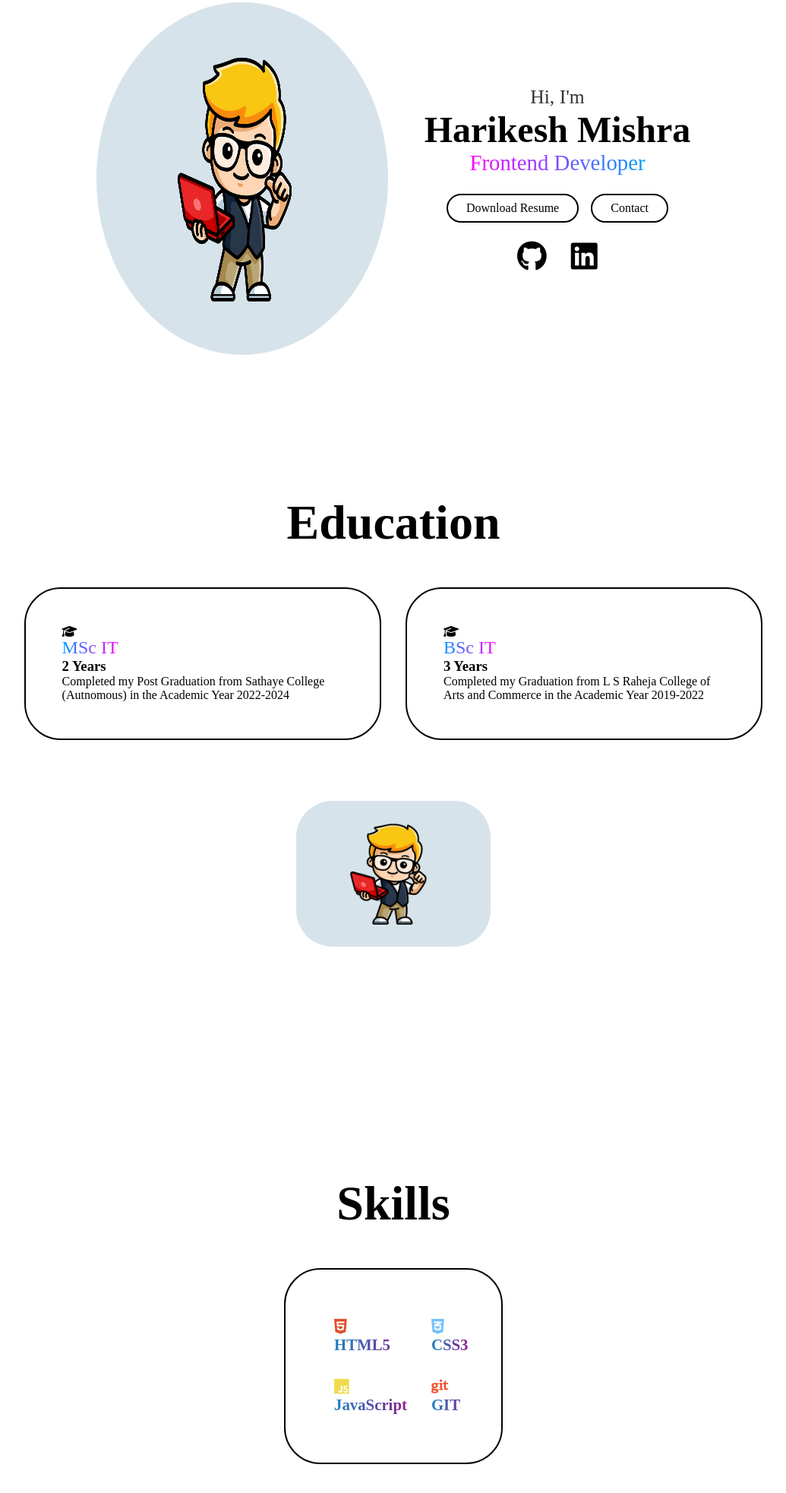
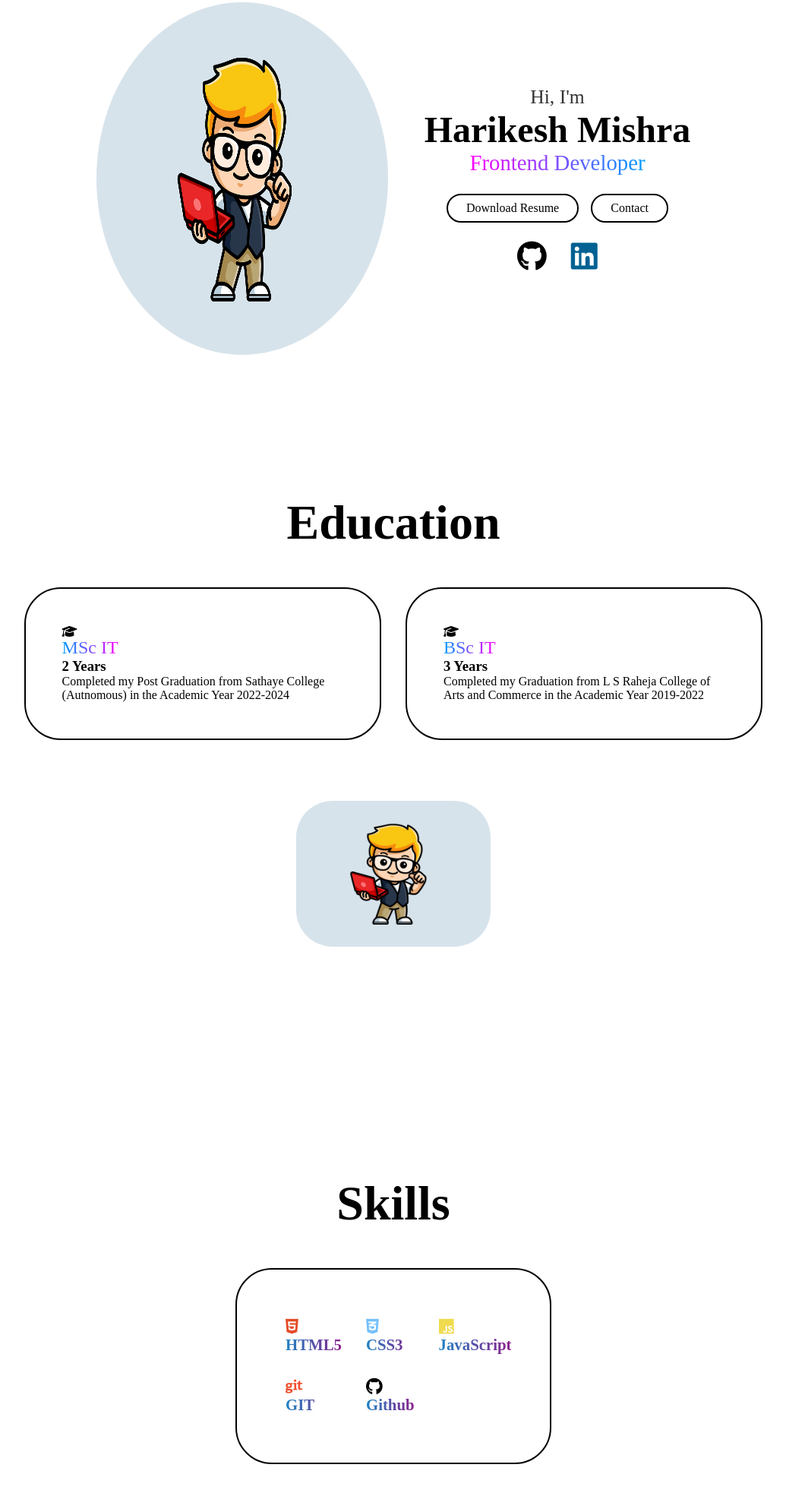
Before and after one commit to Harikesh666/Portfolio, a plain HTML site: page index.html in a window 1280 px wide. Shown: the part 197-2162 px from the top of the page at 76% size, without its empty margins (122-1157 px from the left). Drawn offline with Linux system fonts and the light colour scheme.

Commit message:
added github as a skill

```diff
--- a/index.html
+++ b/index.html
@@ -56,7 +56,7 @@
                 <div class="socials">
                     <a href="https://github.com/Harikesh666" target="_blank"><i class="fa-brands fa-github"></i></a>
                     <a href="https://www.linkedin.com/in/harikesh-mishra/" target="_blank"><i
-                            class="fa-brands fa-linkedin"></i></a>
+                            class="fa-brands fa-linkedin" style="color: #006192"></i></a>
                 </div>
             </div>
         </div>
@@ -113,6 +113,11 @@
                     <i class="fa-brands fa-git fa-bounce" style="color: #f1502f"></i>
                     <h3>GIT</h3>
                 </div>
+
+                <div class="github skill">
+                    <i class="fa-brands fa-github fa-bounce"></i>
+                    <h3>Github</h3>
+                </div>
             </div>
         </div>
 
@@ -151,9 +156,10 @@
                 <h3>Landing Page</h3>
                 <p>Landing Page built using HTML & CSS (not responsive but beautiful)</p>
                 <div class="btn-group">
-                    <a href="https://66f65d1a778c4de6c0eb3ec2--delightful-gumption-6797da.netlify.app/" class="btn card-btn"
-                        target="_blank">Live Demo</a>
-                    <a href="https://github.com/Harikesh666/Landing-Page" class="btn card-btn" target="_blank">Github</a>
+                    <a href="https://66f65d1a778c4de6c0eb3ec2--delightful-gumption-6797da.netlify.app/"
+                        class="btn card-btn" target="_blank">Live Demo</a>
+                    <a href="https://github.com/Harikesh666/Landing-Page" class="btn card-btn"
+                        target="_blank">Github</a>
                 </div>
             </div>
 
--- a/style.css
+++ b/style.css
@@ -225,8 +225,8 @@ section {
     border-radius: 3rem;
     padding: 3rem;
     display: grid;
-    grid-template-columns: repeat(2, 1fr);
-    width: 18rem;
+    grid-template-columns: repeat(3, 1fr);
+    width: 26rem;
     cursor: pointer;
     transition: 0.3s ease-in-out;
 }
@@ -522,12 +522,18 @@ footer ul li a:hover::before {
         font-size: 2.3rem;
     }
 
+    .card {
+        grid-template-columns: repeat(2, 1fr);
+    }
+
+
     .grid-card {
         padding: 1.8rem;
     }
 
     .projects-grid {
         grid-template-columns: repeat(1, 1fr);
+        gap: 1rem;
         justify-content: center;
     }
 
@@ -540,7 +546,7 @@ footer ul li a:hover::before {
     }
 
     .project-card h3 {
-        font-size: 16px;
+        font-size: 18px;
         font-weight: 700;
     }
 
```
